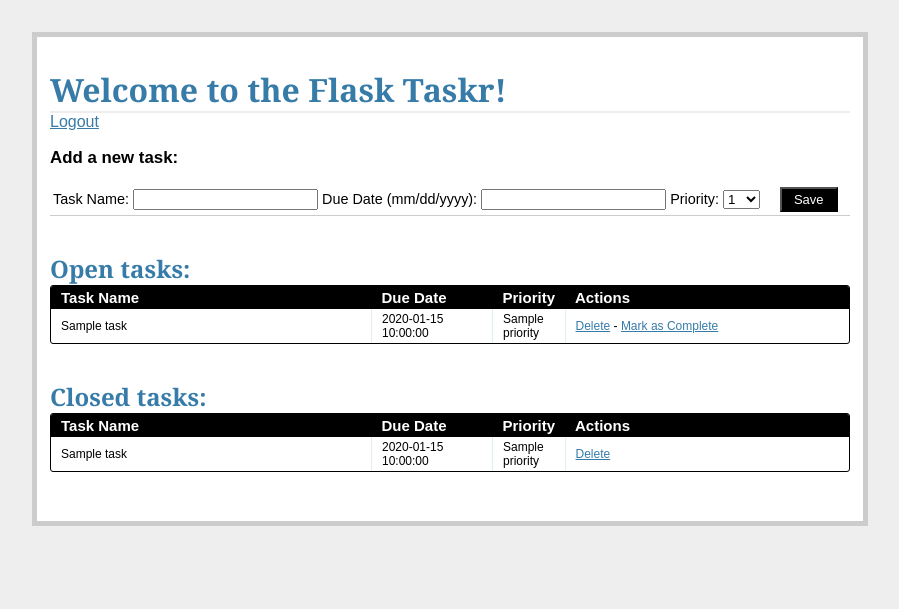
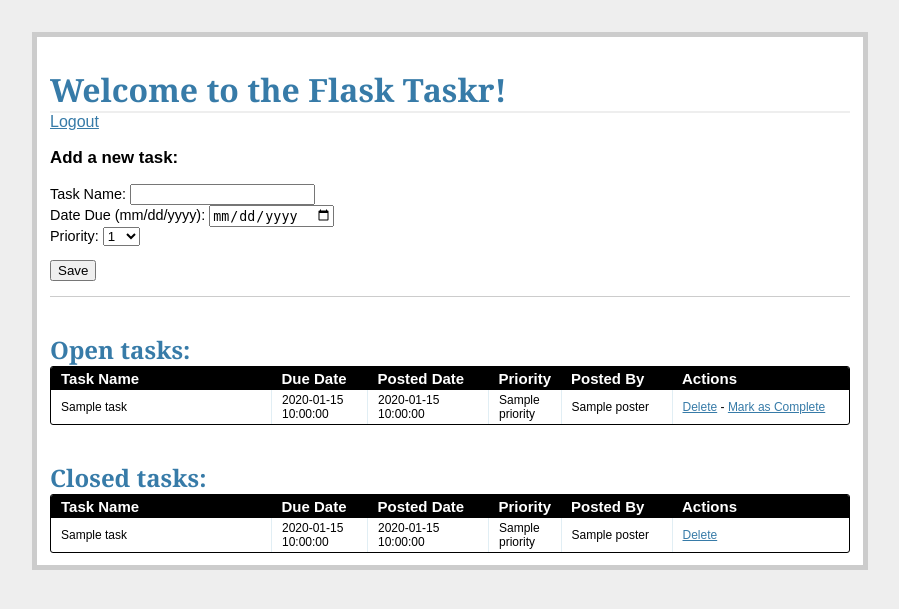
Before and after one commit to sturmblade/flask-taskr, a Flask app: template templates/tasks.html in a window 1280 px wide. Shown: the top 609 px of the page, without its empty margins (190-1089 px from the left). Run offline with Flask 2, Linux system fonts and the light colour scheme; the template is opened without the code that fills it: values that come from a table or form of the project are taken from there, most other values are stand-ins (such as "Sample title", 1, 10 or a date in 2020).

Commit message:
2nd SQL Alchemy update

```diff
--- a/_config.py
+++ b/_config.py
@@ -3,8 +3,7 @@ import os
 basedir = os.path.abspath(os.path.dirname(__file__))
 
 DATABASE = 'flasktaskr.db'
-USERNAME = 'admin'
-PASSWORD = 'admin'
+
 WTF_CSRF_ENABLED = True
 SECRET_KEY = 'whatever_150n2@C1'
 
--- a/forms.py
+++ b/forms.py
@@ -1,8 +1,8 @@
 # project/forms.py
 from flask_wtf import Form
 from wtforms import StringField, DateField, IntegerField, \
-  SelectField
-from wtforms.validators import DataRequired
+  SelectField, PasswordField
+from wtforms.validators import DataRequired, Length, EqualTo
 
 class AddTaskForm(Form):
   task_id = IntegerField()
@@ -21,3 +21,33 @@ class AddTaskForm(Form):
     ]
   )
   status = IntegerField('Status')
+
+class RegisterForm(Form):
+  name = StringField(
+    'Username',
+    validators = [DataRequired(), Length(min=6, max=25,
+      message = 'Username must be between 6 and 40 characters long')]
+  )
+  email = StringField(
+    'Email',
+    validators = [DataRequired(), Length(min=6, max=40)]
+  )
+  password = PasswordField(
+    'Password',
+    validators = [DataRequired(), Length(min=6, max=40)]
+  )
+  confirm = PasswordField(
+    'Repeat Password',
+    validators = [DataRequired(), EqualTo('password',
+      message = 'Passwords must match')]
+  )
+
+class LoginForm(Form):
+  name = StringField(
+    'Username',
+    validators = [DataRequired()]
+  )
+  password = PasswordField(
+    'Password',
+    validators = [DataRequired()]
+  )
--- a/templates/tasks.html
+++ b/templates/tasks.html
@@ -4,41 +4,16 @@
   <a href="/logout">Logout</a>
   <div class="add-task">
     <h3>Add a new task:</h3>
-    <table>
-      <tr>
-        <form action="{{ url_for('new_task') }}" method="post">
-          {{ form.csrf_token }}
-          <td>
-            <label>Task Name:</label>
-            <input name="name" type="text">
-          </td>
-          <td>
-            <label>Due Date (mm/dd/yyyy):</label>
-            <input name="due_date" type="text" width="120px">
-          </td>
-          <td>
-            <label>Priority:</label>
-            <select name="priority" width="100px">
-              <option value="1">1</option>
-              <option value="2">2</option>
-              <option value="3">3</option>
-              <option value="4">4</option>
-              <option value="5">5</option>
-              <option value="6">6</option>
-              <option value="7">7</option>
-              <option value="8">8</option>
-              <option value="9">9</option>
-              <option value="10">10</option>
-            </select>
-          </td>
-          <td>
-            &nbsp;
-            &nbsp;
-            <input class="button" type="submit" value="Save">
-          </td>
-        </form>
+      <form action="{{ url_for('new_task') }}" method="post">
+        {{ form.csrf_token }}
+        <p>
+          {{ form.name.label }}: {{ form.name }}<br>
+          {{ form.due_date.label }}: {{ form.due_date }}<br>
+          {{ form.priority.label }}: {{ form.priority }}
+        </p>
+        <p><input type="submit" value="Save"></p>
+      </form>
       </tr>
-    </table>
   </div>
   <div class="entries">
     <br>
@@ -48,17 +23,21 @@
         <table>
           <thead>
             <tr>
-              <th width="300px"><strong>Task Name</strong></th>
-              <th width="100px"><strong>Due Date</strong></th>
+              <th width="200px"><strong>Task Name</strong></th>
+              <th width="75px"><strong>Due Date</strong></th>
+              <th width="100px"><strong>Posted Date</strong></th>
               <th width="50px"><strong>Priority</strong></th>
+              <th width="90px"><strong>Posted By</strong></th>
               <th><strong>Actions</strong></th>
             </tr>
           </thead>
           {% for task in open_tasks %}
             <tr>
-              <td width="300px">{{ task.name }}</td>
-              <td width="100px">{{ task.due_date }}</td>
+              <td width="200px">{{ task.name }}</td>
+              <td width="75px">{{ task.due_date }}</td>
+              <td width="100px">{{ task.posted_date }}</td>
               <td width="50px">{{ task.priority }}</td>
+              <td width="90px">{{ task.poster.name }}</td>
               <td>
                 <a href="{{ url_for('delete_entry', task_id = task.task_id) }}">Delete</a> -
                 <a href="{{ url_for('complete', task_id = task.task_id) }}">Mark as Complete</a>
@@ -76,17 +55,21 @@
         <table>
           <thead>
             <tr>
-              <th width="300px"><strong>Task Name</strong></th>
-              <th width="100px"><strong>Due Date</strong></th>
+              <th width="200px"><strong>Task Name</strong></th>
+              <th width="75px"><strong>Due Date</strong></th>
+              <th width="100px"><strong>Posted Date</strong></th>
               <th width="50px"><strong>Priority</strong></th>
+              <th width="90px"><strong>Posted By</strong></th>
               <th><strong>Actions</strong></th>
             </tr>
           </thead>
           {% for task in closed_tasks %}
             <tr>
-              <td width="300px">{{ task.name }}</td>
-              <td width="100px">{{ task.due_date }}</td>
+              <td width="200px">{{ task.name }}</td>
+              <td width="75px">{{ task.due_date }}</td>
+              <td width="100px">{{ task.posted_date }}</td>
               <td width="50px">{{ task.priority }}</td>
+              <td width="90px">{{ task.poster.name }}</td>
               <td>
                 <a href="{{ url_for('delete_entry', task_id = task.task_id) }}">Delete</a>
               </td>
@@ -94,8 +77,6 @@
           {% endfor %}
         </table>
       </div>
-      <br>
-      <br>
     </div>
 
 {% endblock %}
```
Also changed, not shown: templates/login.html (+11 -6 lines), views.py (+52 -16 lines), flasktaskr.db.
